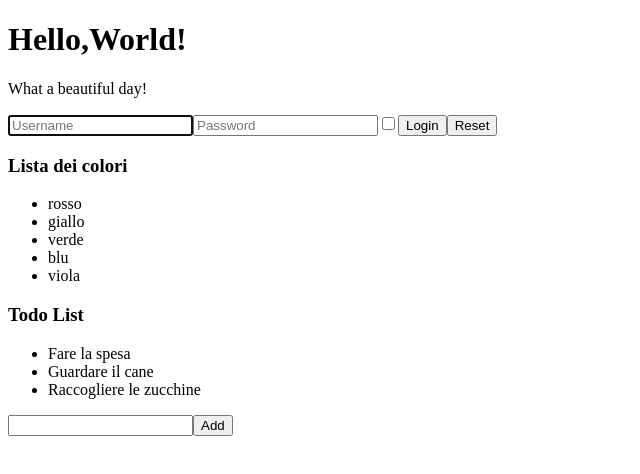
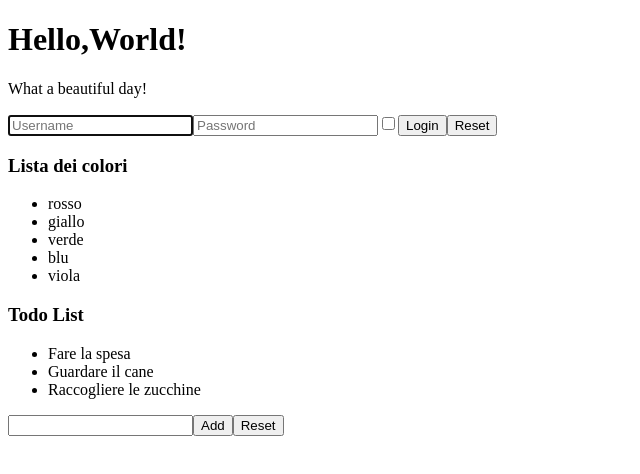
Before and after one commit to CeciliaFabiole/REACT, a React (Create React App) app in the folder react-complete-exercises/: page / in a window 1280 px wide. Shown: the top 474 px of the page, without its empty margins (0-640 px from the left). Built offline with nearby package versions, Linux system fonts and the light colour scheme.

Commit message:
feat: add lists-05

```diff
--- a/react-complete-exercises/src/TodoList.js
+++ b/react-complete-exercises/src/TodoList.js
@@ -19,12 +19,21 @@ import React, { useState } from "react"
 //             return {items : items, newItem: ''}
 //         })
 //     }
+//      resetItem = ()=>{
+//          this.setState(()=> {
+//              let items = this.state.items
+//              items.length = 0
+//              // items.pop() per cancellarne uno alla volta
+//              return {items:items, newItem: ''}
+//          })
+//      }
 //     render() {
 //         return (
 //             <div>
 //                 <ul>{this.state.items.map((item, index) => <li key={index}>{item}</li>)}</ul>
 //                 <input name="newItem" value={this.state.newItem} onChange={(e)=> this.saveValue(e)}></input>
 //                 <button onClick={() => this.addItem()}>Add</button>
+//                 <button onClick={()=> this.resetItem()}>Reset</button>
 //             </div>
 //         )
 //     }
@@ -44,12 +53,17 @@ export function TodoList(){
         setNewItem('')
     }
 
+    function clearItem(){
+        setItems([])
+    }
+
     return(
         <div>
             <h3>Todo List</h3>
             <ul>{items.map((item, index) => <li key={index}>{item}</li>)}</ul>
             <input name='newItem' value={newItem} onChange={(e)=>saveValue(e)}/>
             <button onClick={()=>addItem()}>Add</button>
+            <button onClick={()=>clearItem()}>Reset</button>
         </div>
     )
 }
```
Also changed, not shown: 1 other file (tests, documents, lock files or other folders).
